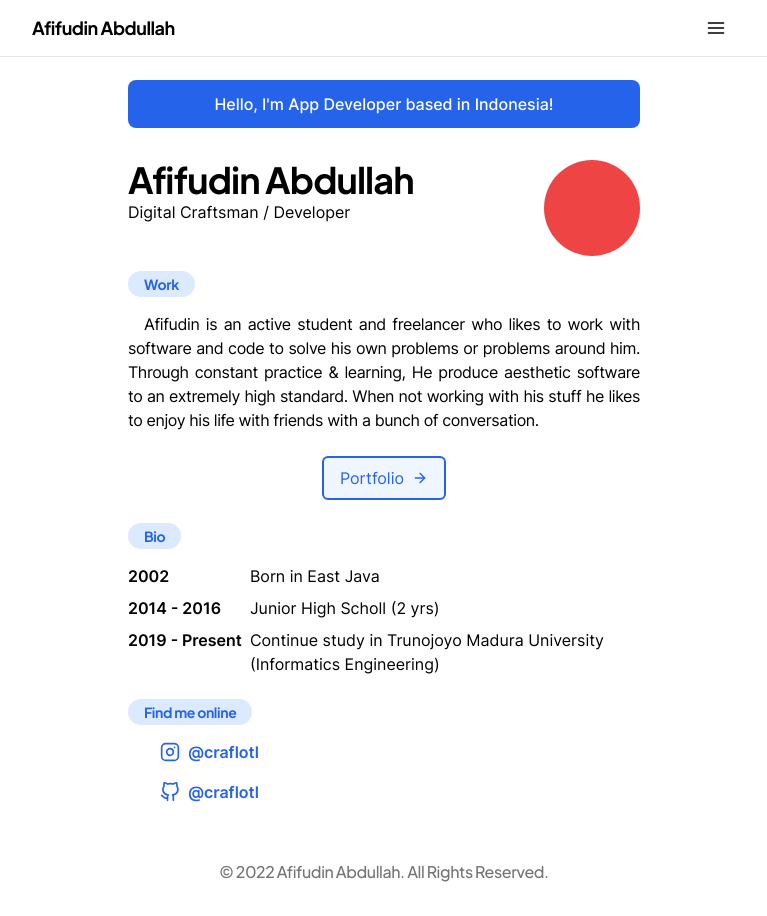
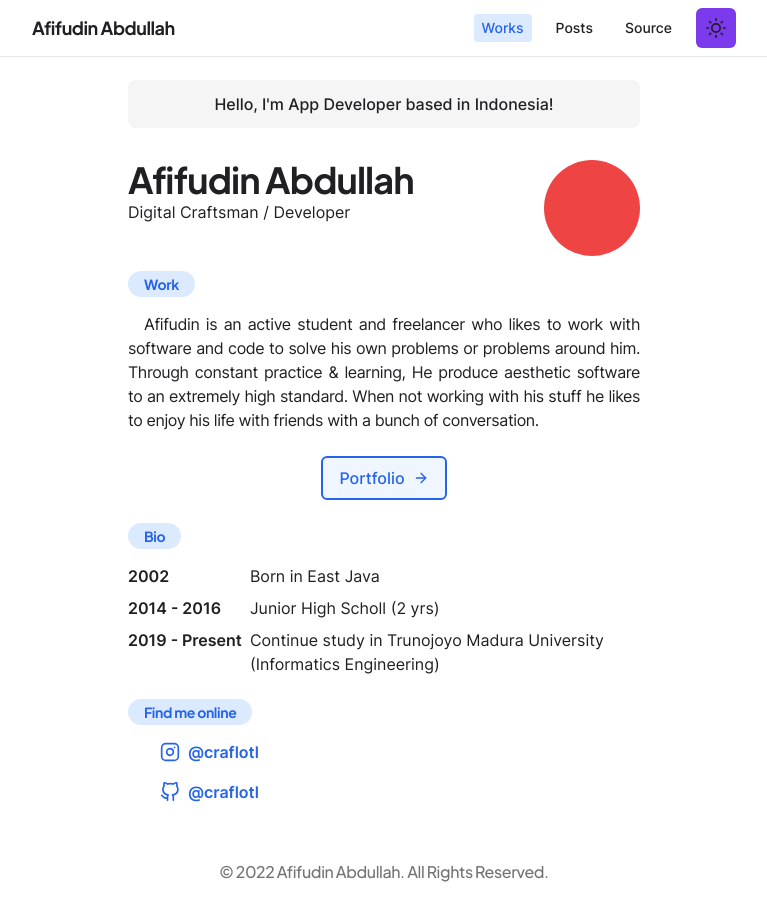
Before and after one commit to afifcodes/craflotl-homepage, a Next.js app: page / in a window 1280 px wide. Shown: the whole page, without its empty margins (256-1023 px from the left). Built offline with nearby package versions, Linux system fonts and the light colour scheme.

Commit message:
Configure homepage

```diff
--- a/components/Banner.js
+++ b/components/Banner.js
@@ -1,6 +1,6 @@
 export default function Banner() {
   return (
-    <div className="text-center p-3 rounded-lg bg-blue-600 text-white font-medium mb-8">
+    <div className="text-center p-3 rounded-lg bg-neutral-100 dark:bg-neutral-700 dark:bg-opacity-40 text-[#202023] dark:text-neutral-200 font-medium mb-8">
       Hello, I{"'"}m App Developer based in Indonesia!
     </div>
   );
--- a/components/Navbar.js
+++ b/components/Navbar.js
@@ -1,14 +1,45 @@
-import { Menu } from "react-feather";
+import Link from "next/link";
+import { Menu, Moon, Sun } from "react-feather";
+import useTheme from "../lib/useTheme";
 
 export default function Navbar() {
+  const [theme, toggleDarkMode] = useTheme();
+
   return (
-    <div className="fixed w-full top-0 border-b bg-opacity-50 backdrop-blur-md">
-      <div className="max-w-3xl m-auto px-8 py-2 flex items-center justify-between">
-        <p className="font-eudoxus font-bold tracking-tight text-lg">
+    <div className="fixed top-0 w-full bg-opacity-50 border-b dark:border-b-neutral-800 backdrop-blur-md">
+      <div className="max-w-3xl m-auto flex items-center justify-between px-8 py-2">
+        <p className="font-eudoxus font-bold text-lg tracking-tight">
           Afifudin Abdullah
         </p>
-        <button className="rounded-md w-10 h-10 outline-none flex items-center justify-center bg-white">
-          <Menu className="h-5 w-5 text-black" />
+        <div className="flex items-center justify-end gap-4 text-sm font-medium">
+          <Link href="/works">
+            <a className="px-2 py-1 rounded bg-blue-100 dark:bg-amber-100 text-blue-600 dark:text-[#202023]">
+              Works
+            </a>
+          </Link>
+          <Link href="/posts">
+            <a className="px-2 py-1 rounded hover:bg-blue-100 dark:hover:bg-amber-100 dark:hover:text-[#202023] transition-all duration-300">
+              Posts
+            </a>
+          </Link>
+          <Link href="/source">
+            <a className="px-2 py-1 rounded hover:bg-blue-100 dark:hover:bg-amber-100 dark:hover:text-[#202023] transition-all duration-300">
+              Source
+            </a>
+          </Link>
+          <button
+            onClick={toggleDarkMode}
+            className="hidden sm:flex rounded-md w-10 h-10 outline-none items-center justify-center bg-violet-600 dark:bg-amber-100"
+          >
+            {theme === "light" ? (
+              <Moon className="h-5 w-5 text-neutral-200" />
+            ) : (
+              <Sun className="h-5 w-5 text-[#202023]" />
+            )}
+          </button>
+        </div>
+        <button className="sm:hidden rounded-md w-10 h-10 outline-none flex items-center justify-center bg-white">
+          <Menu className="h-5 w-5 text-[#202023]" />
         </button>
       </div>
     </div>
--- a/components/SpanLabel.js
+++ b/components/SpanLabel.js
@@ -1,6 +1,6 @@
 export default function SpanLabel({ children }) {
   return (
-    <span className="font-eudoxus tracking-tight bg-blue-100 font-semibold px-4 py-1 rounded-full text-blue-600 text-sm">
+    <span className="font-eudoxus tracking-tight bg-blue-100 dark:bg-neutral-800 font-semibold px-4 py-1 rounded-full text-blue-600 dark:text-neutral-200 text-sm">
       {children}
     </span>
   );
--- a/components/layouts/Container.js
+++ b/components/layouts/Container.js
@@ -1,3 +1,18 @@
+import { AnimatePresence, motion } from "framer-motion";
+
 export default function Container({ children }) {
-  return <div className="max-w-xl m-auto pb-8 px-8 pt-20">{children}</div>;
+  return (
+    <AnimatePresence>
+      <motion.div
+        initial={{ opacity: 0, y: 50 }}
+        animate={{ opacity: 1, y: 0 }}
+        transition={{ type: "spring", stiffness: 75, duration: 0.5 }}
+        exit={{ opacity: 0, y: 50 }}
+        className="max-w-xl m-auto pb-8 px-8 pt-20"
+      >
+        {children}
+      </motion.div>
+      ;
+    </AnimatePresence>
+  );
 }
--- a/components/layouts/main.js
+++ b/components/layouts/main.js
@@ -2,7 +2,7 @@ import Head from "next/head";
 
 export default function Layout({ children }) {
   return (
-    <div className="font-inter font-base min-h-screen overflow-x-hidden bg-white">
+    <div className="font-inter font-base min-h-screen overflow-x-hidden bg-white dark:bg-[#202023] text-[#202023] dark:text-neutral-200 transition-all">
       <Head>
         <title>Afifudin Abdullah - Homepage</title>
       </Head>
--- /dev/null
+++ b/lib/GlobalContext.js
@@ -0,0 +1,20 @@
+import { createContext, useEffect, useState } from "react";
+
+export const GlobalContext = createContext();
+
+export const GlobalProvider = ({ children }) => {
+  const [theme, setTheme] = useState("light");
+
+  useEffect(() => {
+    document.documentElement.classList.add(
+      localStorage.getItem("craflotl-theme")
+    );
+    setTheme(localStorage.getItem("craflotl-theme"));
+  }, []);
+
+  return (
+    <GlobalContext.Provider value={{ theme, setTheme }}>
+      {children}
+    </GlobalContext.Provider>
+  );
+};
--- /dev/null
+++ b/lib/useTheme.js
@@ -0,0 +1,20 @@
+import { useContext, useEffect } from "react";
+import { GlobalContext } from "./GlobalContext";
+
+export default function useTheme() {
+  const { theme, setTheme } = useContext(GlobalContext);
+
+  const toggleDarkMode = () => {
+    document.documentElement.classList.replace(
+      theme === "light" ? "light" : "dark",
+      theme === "light" ? "dark" : "light"
+    );
+    localStorage.setItem(
+      "craflotl-theme",
+      theme === "light" ? "dark" : "light"
+    );
+    setTheme(theme === "light" ? "dark" : "light");
+  };
+
+  return [theme, toggleDarkMode];
+}
--- a/pages/_app.js
+++ b/pages/_app.js
@@ -1,13 +1,16 @@
+import { GlobalProvider } from "../lib/GlobalContext";
 import Layout from "../components/layouts/main";
 import Navbar from "../components/Navbar";
 import "../styles/globals.css";
 
 function MyApp({ Component, pageProps }) {
   return (
-    <Layout>
-      <Navbar />
-      <Component {...pageProps} />
-    </Layout>
+    <GlobalProvider>
+      <Layout>
+        <Navbar />
+        <Component {...pageProps} />
+      </Layout>
+    </GlobalProvider>
   );
 }
 
--- a/pages/index.js
+++ b/pages/index.js
@@ -22,7 +22,7 @@ export default function Home() {
       <br />
       <div className="flex items-center justify-center">
         <Link href="/portfolio">
-          <a className="border-2 border-blue-600 px-4 py-2 rounded-md bg-blue-50 text-blue-600 text-center flex items-center justify-center transition-all gap-2 hover:gap-4">
+          <a className="font-medium border-2 border-blue-600 dark:border-amber-100 px-4 py-2 rounded-md bg-blue-50 dark:bg-amber-100 text-blue-600 dark:text-[#202023] text-center flex items-center justify-center transition-all gap-2 hover:gap-4">
             <span>Portfolio</span>
             <ArrowRight className="h-4 w-4" />
           </a>
@@ -48,14 +48,26 @@ export default function Home() {
       <br />
       <SpanLabel>Find me online</SpanLabel>
       <br />
-      <div className="mt-4 ml-8 text-blue-600 font-semibold">
+      <div className="mt-4 ml-8 text-blue-600 dark:text-amber-100 font-semibold">
         <div className="flex items-center gap-2 mb-4">
           <Instagram className="h-5 w-5" />
-          <a href="https://instagram.com/craflotl">@craflotl</a>
+          <a
+            target="_blank"
+            rel="noreferrer"
+            href="https://instagram.com/craflotl"
+          >
+            @craflotl
+          </a>
         </div>
         <div className="flex items-center gap-2 mb-4">
           <GitHub className="h-5 w-5" />
-          <a href="https://instagram.com/craflotl">@craflotl</a>
+          <a
+            target="_blank"
+            rel="noreferrer"
+            href="https://github.com/craflotl"
+          >
+            @craflotl
+          </a>
         </div>
       </div>
       <br />
```
